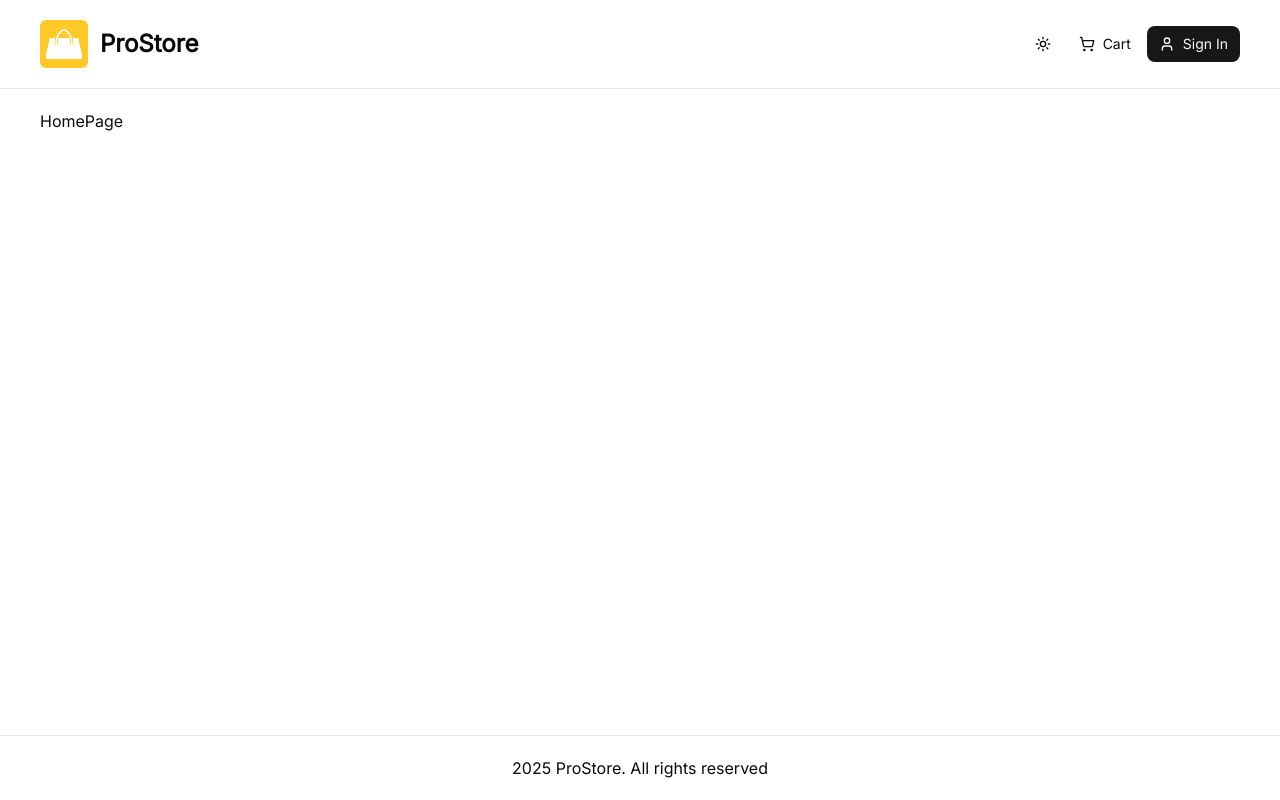
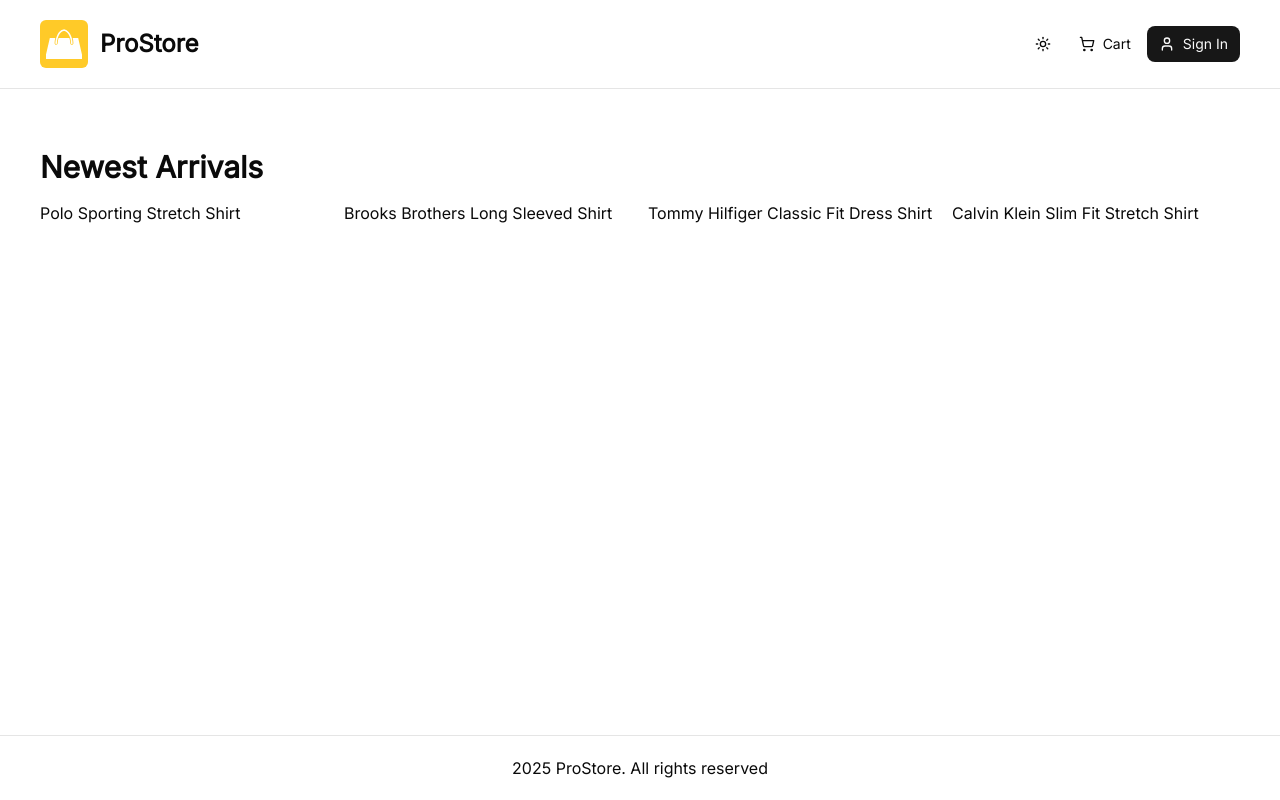
Before and after one commit to emirCo95/nextjs_ecommerce, a Next.js app: page / in a window 1280 px wide. Built offline with nearby package versions, Linux system fonts and the light colour scheme; no server answers.

Commit message:
create ProductList

```diff
--- a/app/(root)/page.tsx
+++ b/app/(root)/page.tsx
@@ -1,7 +1,17 @@
 import React from 'react';
+import sampleData from '@/db/sample-data';
+import ProductList from '@/components/shared/product/product-list';
 
 const HomePage = () => {
-  return <div>HomePage</div>;
+  return (
+    <div>
+      <ProductList
+        data={sampleData.products}
+        title="Newest Arrivals"
+        limit={4}
+      />
+    </div>
+  );
 };
 
 export default HomePage;
--- /dev/null
+++ b/components/shared/product/product-list.tsx
@@ -0,0 +1,33 @@
+import React from 'react';
+
+const ProductList = ({
+  data,
+  title,
+  limit,
+}: {
+  data: any;
+  title?: string;
+  limit?: number;
+}) => {
+  const limitedData = limit ? data.slice(0, limit) : data;
+  return (
+    <div className="my-10">
+      <h2 className="h2-bold mb-4">{title}</h2>
+      {data.length > 0 ? (
+        <div className="grid grid-cols-1 sm:grid-cols-2 md:grid-cols-3 lg:grid-cols-4 gap-4">
+          {limitedData.map((product: any) => (
+            <div key={product.name} className="">
+              {product.name}
+            </div>
+          ))}
+        </div>
+      ) : (
+        <div className="">
+          <p>No products found.</p>
+        </div>
+      )}
+    </div>
+  );
+};
+
+export default ProductList;
```
